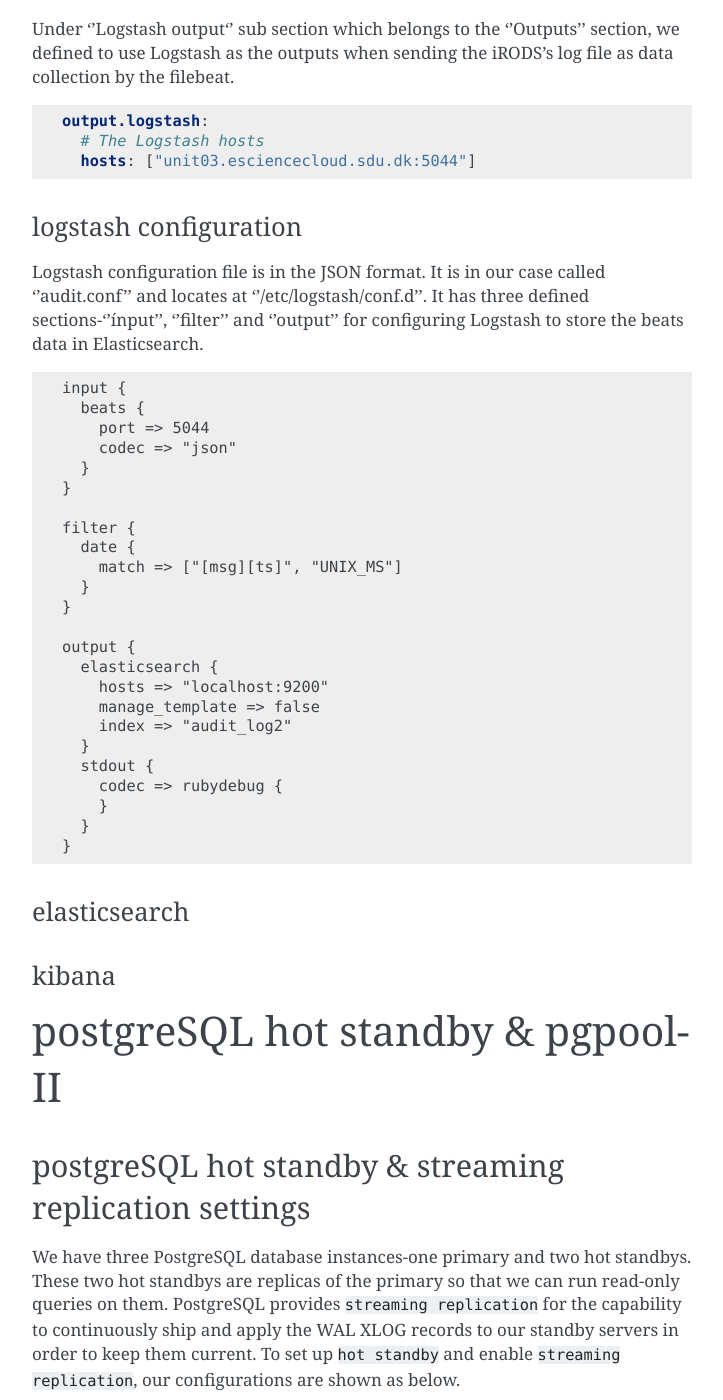
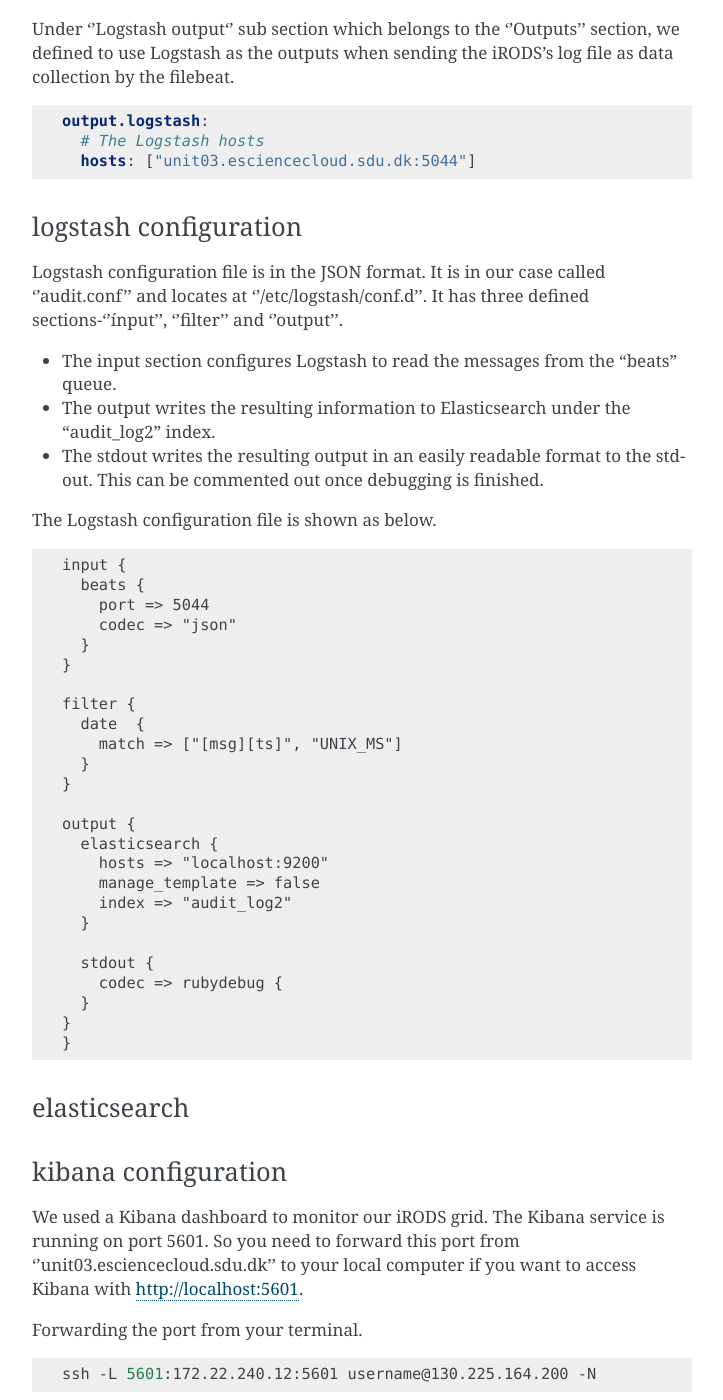
Before and after one commit to SDU-eScience/Documentation, a Sphinx documentation site: the page built from docs/source/index.rst, in a window 1280 px wide and 1400 px high, scrolled down 9749 px. Shown: the whole window, without its empty margins (388-1111 px from the left). Built offline with Sphinx 7.4.7, drawn with Linux system fonts in a browser that asks for light colours; some of the changed text lies outside the part shown.

Commit message:
adding the kibana configutation section

```diff
--- a/docs/source/index.rst
+++ b/docs/source/index.rst
@@ -377,7 +377,13 @@
 logstash configuration
 ^^^^^^^^^^^^^^^^^^^^^^^
 
-Logstash configuration file is in the JSON format. It is in our case called ''audit.conf'' and  locates at ''/etc/logstash/conf.d''. It has three defined sections-''ínput'', ''filter'' and ''output'' for configuring Logstash to store the beats data in Elasticsearch.
+Logstash configuration file is in the JSON format. It is in our case called ''audit.conf'' and  locates at ''/etc/logstash/conf.d''. It has three defined sections-''ínput'', ''filter'' and ''output''.
+
+* The input section configures Logstash to read the messages from the "beats" queue.
+* The output writes the resulting information to Elasticsearch under the "audit_log2" index.
+* The stdout writes the resulting output in an easily readable format to the stdout. This can be commented out once debugging is finished.
+
+The Logstash configuration file is shown as below.
 
 .. code-block:: yml
 
@@ -389,7 +395,7 @@
    }
 
    filter {
-     date {
+     date  {
        match => ["[msg][ts]", "UNIX_MS"]
      }
    }
@@ -400,19 +406,35 @@
        manage_template => false
        index => "audit_log2"
      }
+
      stdout {
        codec => rubydebug {
-       }
      }
    }
-
+   }
 
 
 elasticsearch
 ^^^^^^^^^^^^^^
 
-kibana
-^^^^^^^
+
+kibana configuration
+^^^^^^^^^^^^^^^^^^^^^
+
+We used a Kibana dashboard to monitor our iRODS grid. The Kibana service is running on port 5601. So you need to forward this port from ''unit03.esciencecloud.sdu.dk'' to your local computer if you want to access Kibana with http://localhost:5601.
+
+Forwarding the port from your terminal.
+
+.. code-block:: bash
+
+   ssh -L 5601:172.22.240.12:5601 username@130.225.164.200 -N
+
+
+Click the "audit_log2" on the left side and the Kibana dashboard looks like the following.
+
+.. figure::  images/kibana.png
+   :align:   center
+
 
 postgreSQL hot standby & pgpool-II
 ==================================
@@ -600,7 +622,7 @@
 
 * load balancing settings
 
-  We enabled ``load balancing`` so that pgpool-II could send the writing queries to the primay node, and other queries got load balanced among all backend nodes. To which node the  load balancing mechanism sends read queries is decided at the session start time and will not be changed until the session ends. For more information on which query should be     sent to which node in ``load balancing`` in ``streaming replication`` mode, please refer to `<http://www.pgpool.net/docs/latest/en/html/runtime-config-load-balancing.html>`_.
+We enabled ``load balancing`` so that pgpool-II could send the writing queries to the primay node, and other queries got load balanced among all backend nodes. To which node the  load balancing mechanism sends read queries is decided at the session start time and will not be changed until the session ends. For more information on which query should be     sent to which node in ``load balancing`` in ``streaming replication`` mode, please refer to `<http://www.pgpool.net/docs/latest/en/html/runtime-config-load-balancing.html>`_.
 
 
 postgreSQL clusters
```
Also changed, not shown: docs/source/images/ELK-small.png (added), docs/source/images/kibana.png (added).
